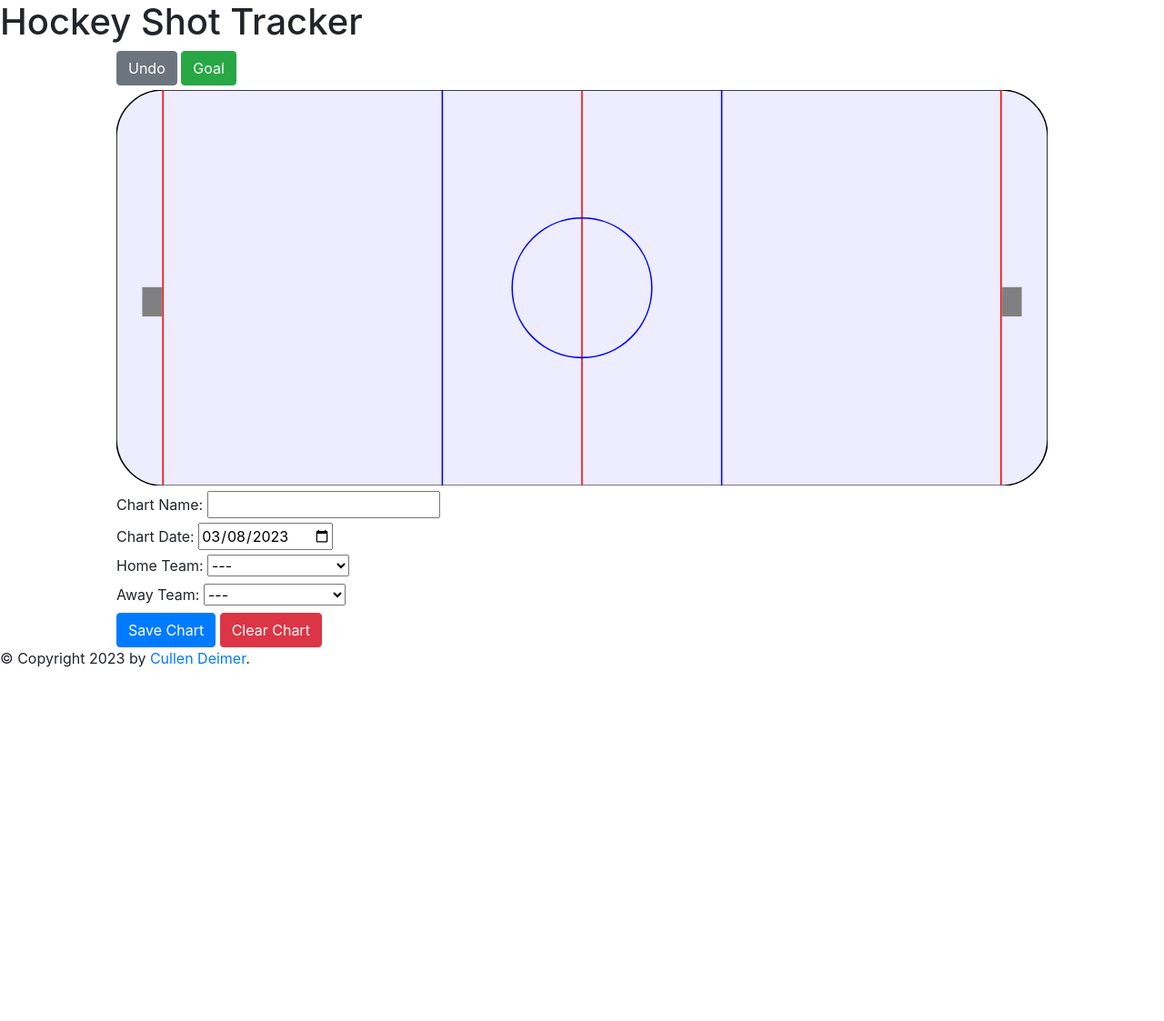
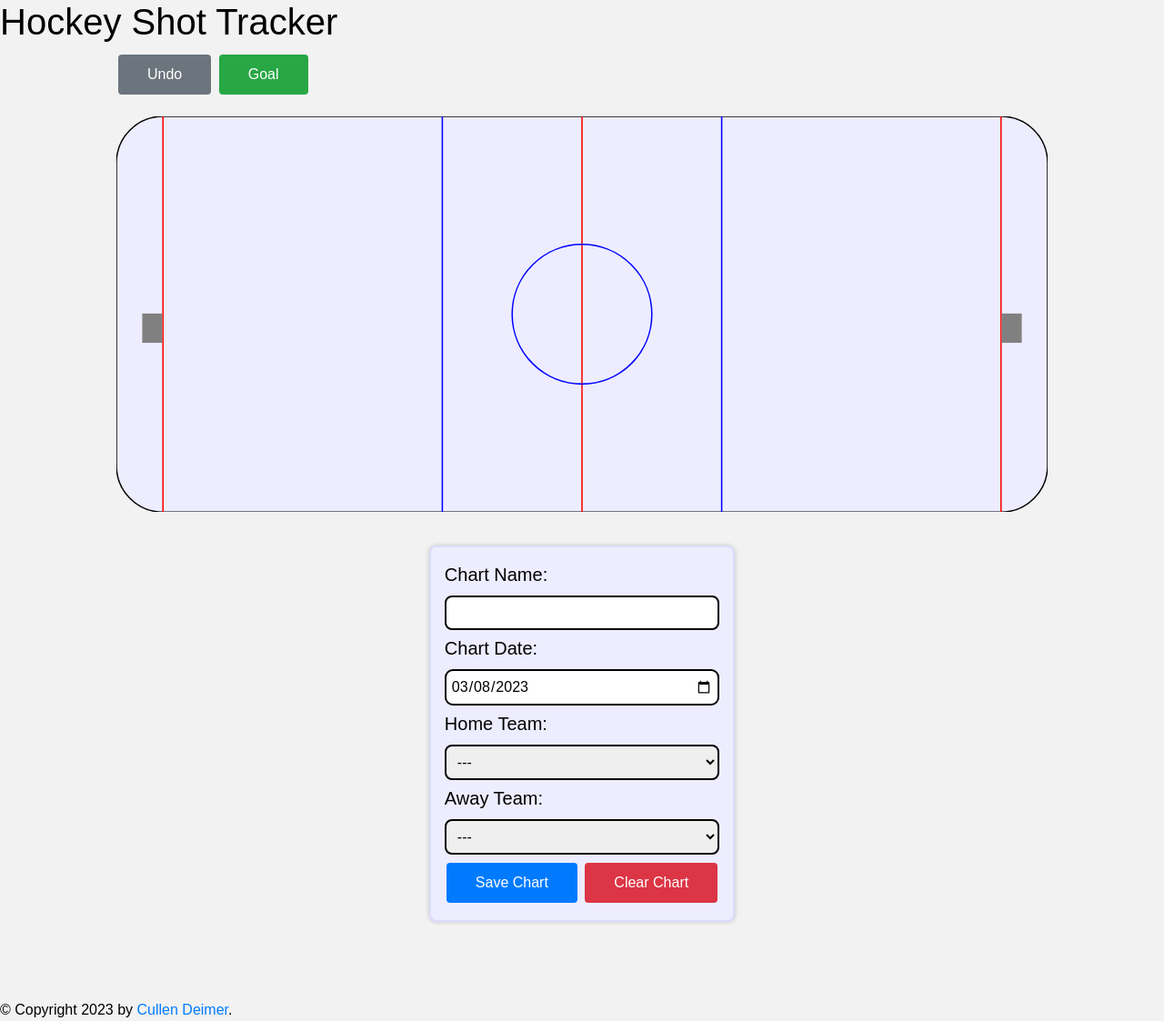
Before and after one commit to cdeimer/HockeyProject, a Flask app: page / in a window 1280 px wide. Shown: the whole page at 91% size. Before the commit the page ends 734 px from the top, so only its background shows below. Run offline with Flask 2, Linux system fonts and the light colour scheme.

Commit message:
Update layout.css

```diff
--- a/static/css/layout.css
+++ b/static/css/layout.css
@@ -1,3 +1,10 @@
+body {
+    background-color: #f2f2f2;
+    font-family: Arial, Helvetica, sans-serif;
+    color: #000000;
+    margin: 0;
+}
+
 .title {
     text-align: center;
 }
@@ -7,6 +14,7 @@
     display: block;
     width: 80%;
     height: 34%;
+    margin-top: 15px;
 }
 
 .additional_canvas_options {
@@ -15,5 +23,78 @@
 }
 
 .input_form {
-    padding-left: 10%;
+    display: block;
+    padding: 30px 0 50px 0;
+    text-align: center;
+    margin-bottom: 35px;
 }
+
+form {
+    background-color: #ededff;
+    border: 2px solid #dcdcff;
+    box-shadow: 0 0 5px rgba(1, 1, 1, 0.2);
+    border-radius: 8px;
+    padding: 15px;
+    display: inline-block;
+    margin-left: auto;
+    margin-right: auto;
+    text-align: left;
+}
+
+label {
+    display: block;
+    width: 100px;
+    text-align: left;
+    padding-right: 10px;
+    font-size: 20px;
+    width: 100%;
+}
+
+input[type=text] {
+    border: 2px solid black;
+    border-radius: 8px;
+    padding: 5px;
+    margin-bottom: 5px;
+    width: 100%;
+}
+
+input[type=date] {
+    border: 2px solid black;
+    border-radius: 9px;
+    padding: 5px;
+    margin-bottom: 5px;
+    width: 100%;
+}
+
+input:hover {
+    cursor: pointer;
+}
+
+select {
+    border: 2px solid black;
+    border-radius: 8px;
+    padding: 8px;
+    margin-bottom: 5px;
+    width: 100%;
+}
+
+select:hover {
+    cursor: pointer;
+}
+
+.btn {
+    border: none;
+    color: white;
+    padding: 10px 32px;
+    text-align: center;
+    text-decoration: none;
+    display: inline-block;
+    font-size: 16px;
+    margin: 4px 2px;
+    cursor: pointer;
+}
+
+.buttons {
+    display: block;
+    padding-top: 20px;
+}
```
